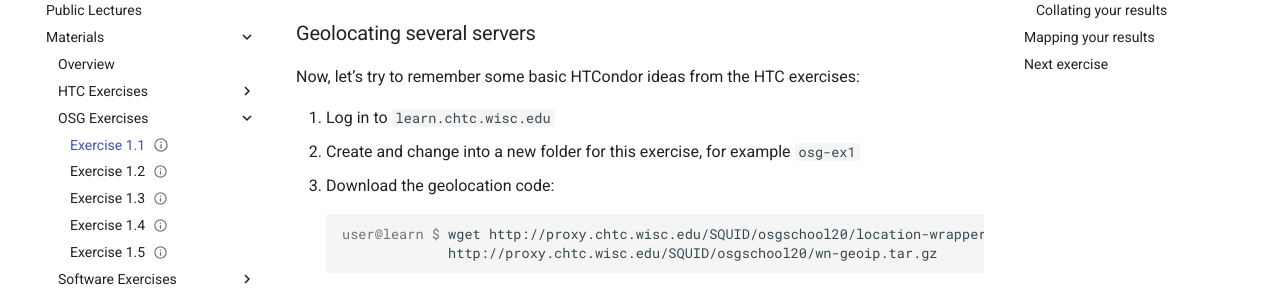
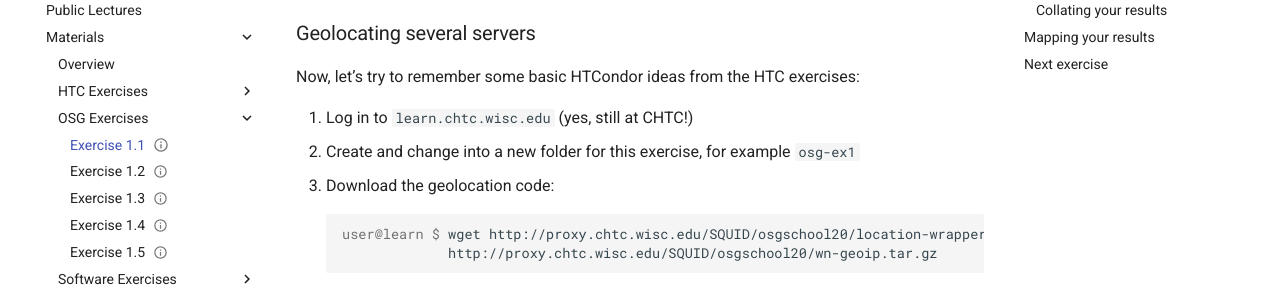
Before and after one commit to osg-htc/virtual-school-2021, an MkDocs documentation site: the page built from docs/materials/osg/part1-ex1-submit-refresher.md, in a window 1280 px wide and 900 px high, scrolled down 328 px. Shown: the part 152-445 px from the top of the window. Built offline with MkDocs 1.6.1 and Material for MkDocs 9.7.7, drawn with Linux system fonts in a browser that asks for light colours.

Commit message:
Minor clarification to OSG 1.1

```diff
--- a/docs/materials/osg/part1-ex1-submit-refresher.md
+++ b/docs/materials/osg/part1-ex1-submit-refresher.md
@@ -18,7 +18,7 @@ Geolocation uses a registry to match a computer’s network address to an approx
 
 Now, let’s try to remember some basic HTCondor ideas from the HTC exercises:
 
-1.  Log in to `learn.chtc.wisc.edu`
+1.  Log in to `learn.chtc.wisc.edu` (yes, still at CHTC!)
 1.  Create and change into a new folder for this exercise, for example `osg-ex1`
 1.  Download the geolocation code:
 
```
